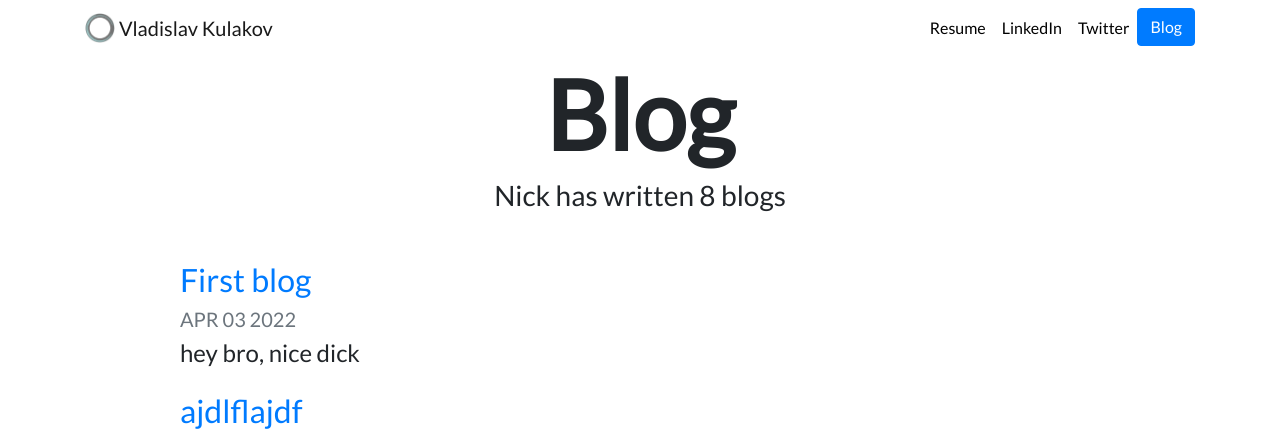
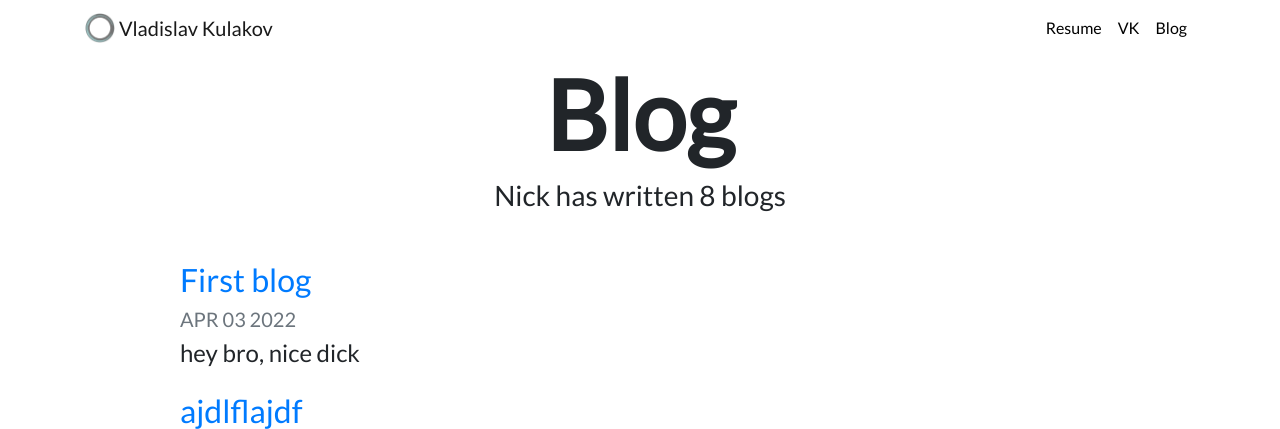
Before and after one commit to VladissKul/site, a Django app: page /blog/ in a window 1280 px wide. Shown: the top 429 px of the page. Run offline with Django 4.2, Linux system fonts and the light colour scheme; data comes from the database, SQL or seed files in the repository; both versions use the stored data as it was after the commit; some libraries are stand-ins or nearby versions.

Commit message:
before deploy

```diff
--- a/personal_portfolio/portfolio/templates/portfolio/base.html
+++ b/personal_portfolio/portfolio/templates/portfolio/base.html
@@ -1,7 +1,5 @@
 {% load static %}
 <html lang="en">
-
-
 <head>
   <!-- Required meta tags -->
   <meta charset="utf-8">
@@ -20,7 +18,6 @@
 </head>
 
 <body>
-
   <nav id="topNav" class="navbar navbar-expand-md navbar-light">
     <div class="container">
       <a class="navbar-brand" href="{% url 'home' %}">
@@ -36,13 +33,10 @@
             <a class="nav-link" href="{% static "portfolio/resume.pdf" %}">Resume</a>
           </li>
           <li class="nav-item">
-            <a class="nav-link" href="https://www.linkedin.com/in/nick-walter/" target="_blank">LinkedIn</a>
-          </li>
-          <li class="nav-item">
-            <a class="nav-link" href="https://twitter.com/ZappyCode" target="_blank">Twitter</a>
+            <a class="nav-link" href="https://vk.com/kulakovvladiss" target="_blank">VK</a>
           </li>
           <li>
-            <a role="button" href="{% url 'blog:all_blogs' %}" class="btn btn-primary">Blog</a>
+            <a class="nav-link" href="{% url 'blog:all_blogs' %}" target="_blank">Blog</a>
           </li>
         </ul>
       </div>
```
Also changed, not shown: personal_portfolio/db.sqlite3, personal_portfolio/media/portfolio/images/a0b50d57e1195b48.jpg (added).
